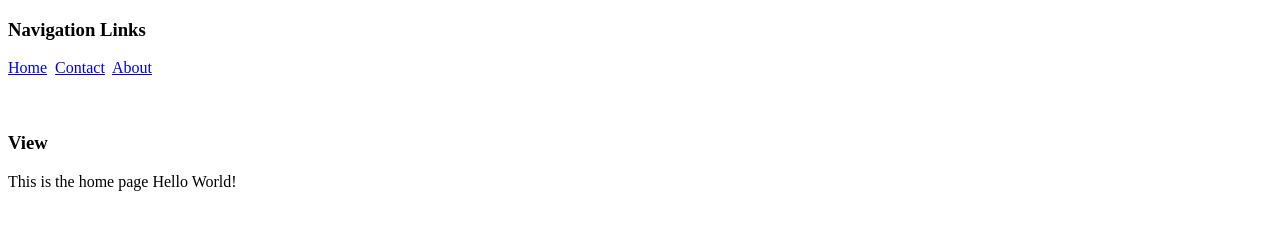
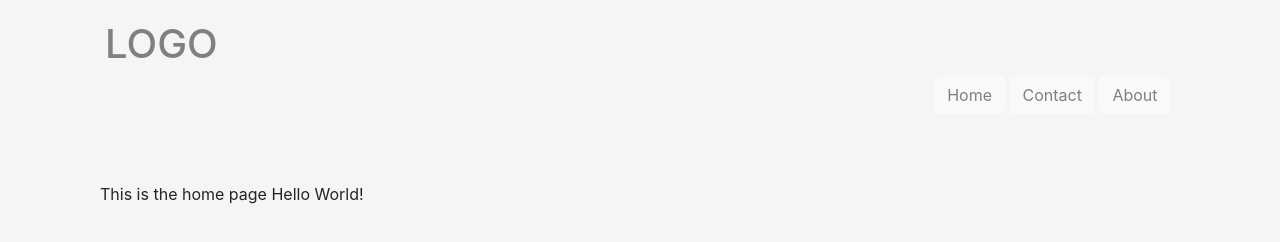
Before and after one commit to payamdowlatyari/MVC, a plain HTML site: page index.html in a window 1280 px wide. Drawn offline with nearby package versions, Linux system fonts and the light colour scheme.

Commit message:
modify navbar

```diff
--- a/Views/home.html
+++ b/Views/home.html
@@ -1 +1,3 @@
+<div class="container">
 This is the home page {{Message}}
+</div>
--- a/index.html
+++ b/index.html
@@ -5,24 +5,41 @@
     <meta name="viewport" content="width=device-width, initial-scale=1.0">
     <meta http-equiv="X-UA-Compatible" content="ie=edge">
     <title>Document</title>
+    <link rel="stylesheet" href="https://stackpath.bootstrapcdn.com/bootstrap/4.4.1/css/bootstrap.min.css"
+    integrity="sha384-Vkoo8x4CGsO3+Hhxv8T/Q5PaXtkKtu6ug5TOeNV6gBiFeWPGFN9MuhOf23Q9Ifjh" crossorigin="anonymous">
+    <link rel="stylesheet" type="text/css" href="style.css">
     <script src="mvc1.js"></script>
 </head>
 <body>
-    <h3>Navigation Links</h3>
-     <div>
 
-        <a href="index.html#/home">Home</a>&nbsp;
+    <div class="container">
+    <!-- <h3>Navigation Links</h3> -->
+     <div class="nav-">
+         <a href="#"><h1>LOGO</h1></a>
+            <ul class="nav justify-content-end">
+                    <li class="nav-item">
+                      <a type="button" class="btn btn-light" href="index.html#/home">Home</a>&nbsp;
+                    </li>
+                    <li class="nav-item">
+                      <a type="button" class="btn btn-light" href="index.html#/contact">Contact</a>&nbsp;
+                    </li>
+                    <li class="nav-item">
+                      <a type="button" class="btn btn-light" href="index.html#/about">About</a>&nbsp;
+                    </li>
+                  </ul>
+
+        <!-- <a href="index.html#/home">Home</a>&nbsp;
         <a href="index.html#/contact">Contact</a>&nbsp;
-        <a href="index.html#/about">About</a>&nbsp;
+        <a href="index.html#/about">About</a>&nbsp; -->
 
     </div>
 
     <br/>
     <br>
 
-    <h3>View</h3>
+    <!-- <h3>View</h3> -->
     <div view></div>
-
+</div>
     <script>
     jsMvc.AddRoute(HomeController, 'home' , 'Views/home.html');
     jsMvc.AddRoute(ContactController, 'contact' , 'Views/contact.html');
--- /dev/null
+++ b/style.css
@@ -0,0 +1,16 @@
+.nav-{
+    margin: 20px;
+}
+
+.nav- a{
+    color: gray;
+}
+
+.nav- a:hover{
+    color: black;
+    text-decoration: none;
+}
+
+body{
+    background-color: whitesmoke;
+}
```
Also changed, not shown: Views/about.html (+2 -0 lines), Views/contact.html (+2 -0 lines).
